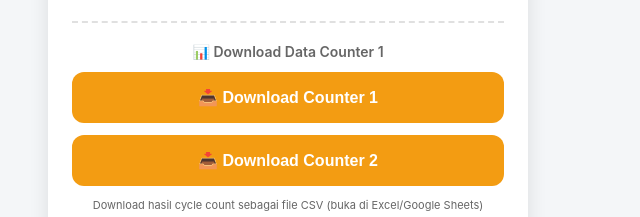
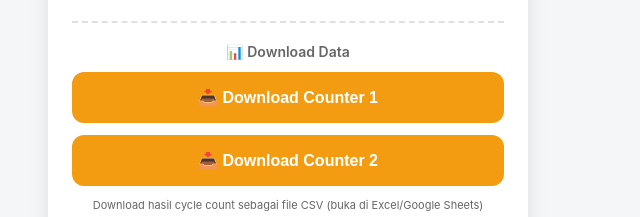
Before and after one commit to qrijal/rm-mill4, a plain HTML site: page index.html in a window 1280 px wide. Shown: the part 234-451 px from the top of the page, 352-992 px from the left. Drawn offline with nearby package versions, Linux system fonts and the light colour scheme; a script that the page names is missing.

Commit message:
Update index.html

```diff
--- a/index.html
+++ b/index.html
@@ -284,7 +284,7 @@
 
     <!-- 📥 DOWNLOAD SECTION -->
     <div class="download-section">
-      <h4>📊 Download Data Counter 1</h4>
+      <h4>📊 Download Data</h4>
       <button id="btnDownload" class="btn btn-warning" onclick="downloadData()">
         📥 Download Counter 1
       </button>
```
